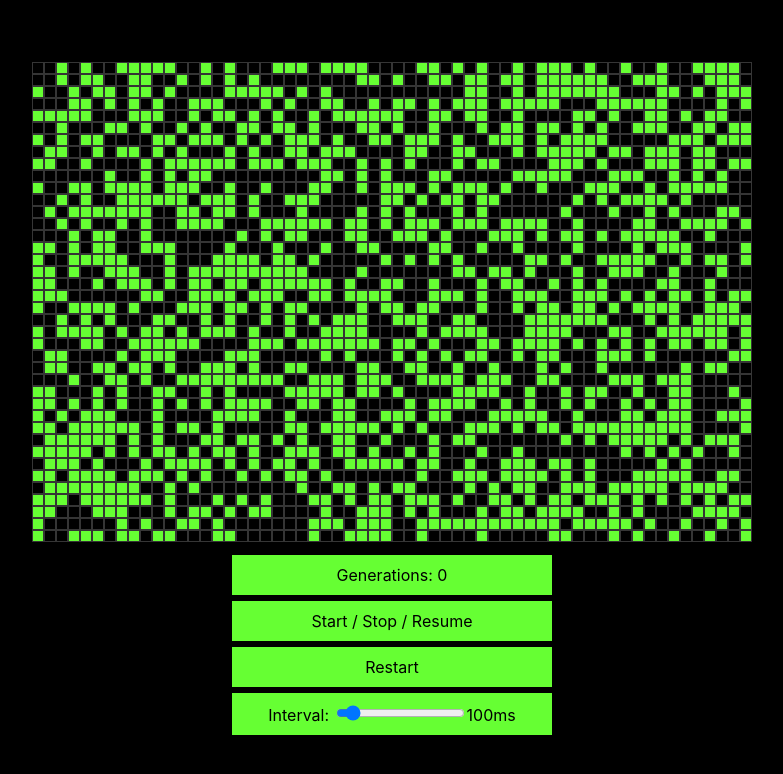
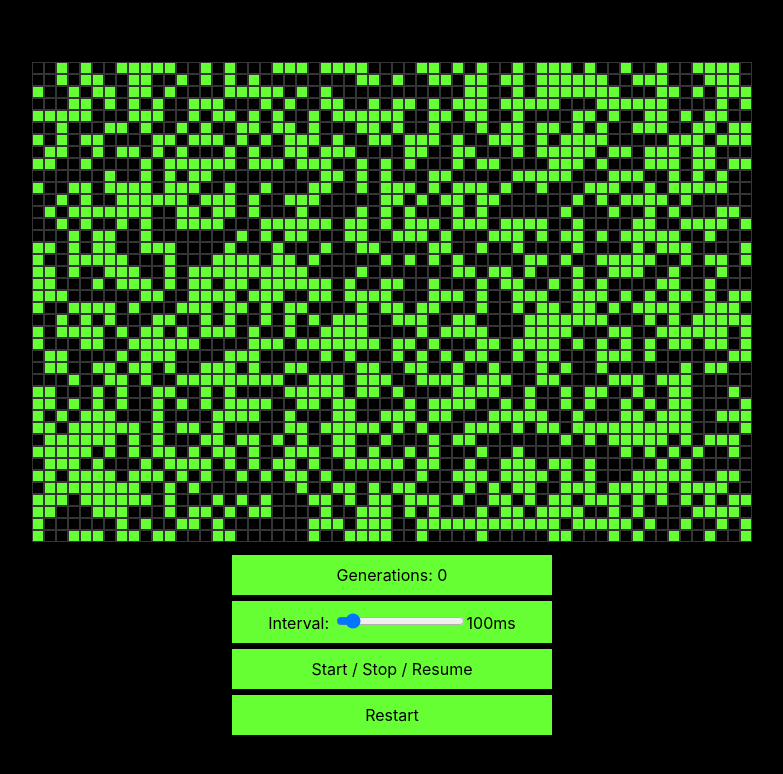
Before and after one commit to hinsxd/react-gameoflife, a React (Create React App) app: page / in a window 1280 px wide. Shown: the top 774 px of the page, without its empty margins (248-1031 px from the left). Built offline with nearby package versions, Linux system fonts and the light colour scheme.

Commit message:
Reorder menu

```diff
--- a/src/App.tsx
+++ b/src/App.tsx
@@ -141,8 +141,6 @@ const App: React.FC = () => {
       </Grid>
       <MenuWrapper>
         <MenuItem>Generations: {gen}</MenuItem>
-        <MenuItem onClick={handleStartStop}>Start / Stop / Resume</MenuItem>
-        <MenuItem onClick={handleRestart}>Restart</MenuItem>
         <MenuItem>
           Interval:{' '}
           <input
@@ -155,6 +153,8 @@ const App: React.FC = () => {
           />
           {interval}ms
         </MenuItem>
+        <MenuItem onClick={handleStartStop}>Start / Stop / Resume</MenuItem>
+        <MenuItem onClick={handleRestart}>Restart</MenuItem>
       </MenuWrapper>
     </Wrapper>
   );
```
